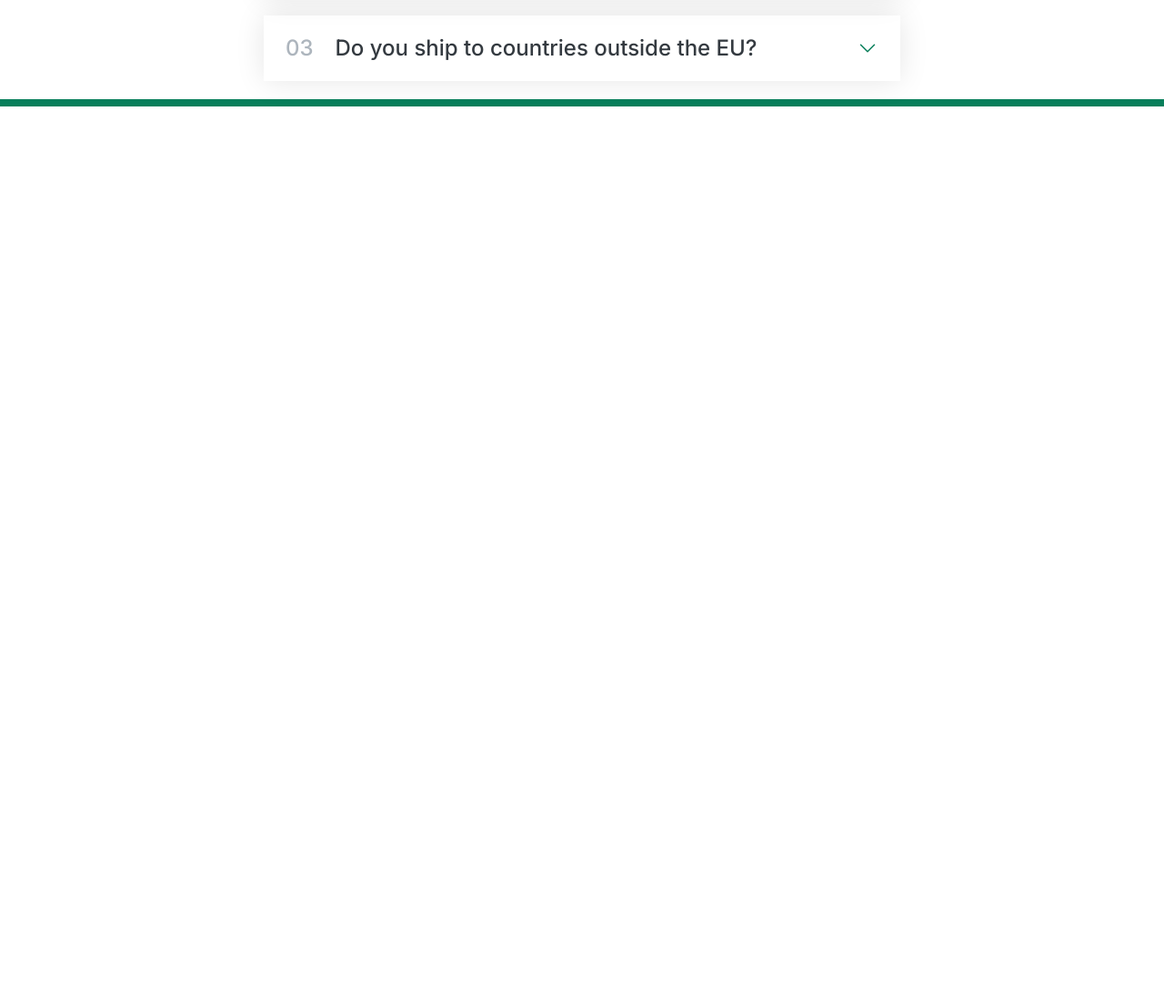
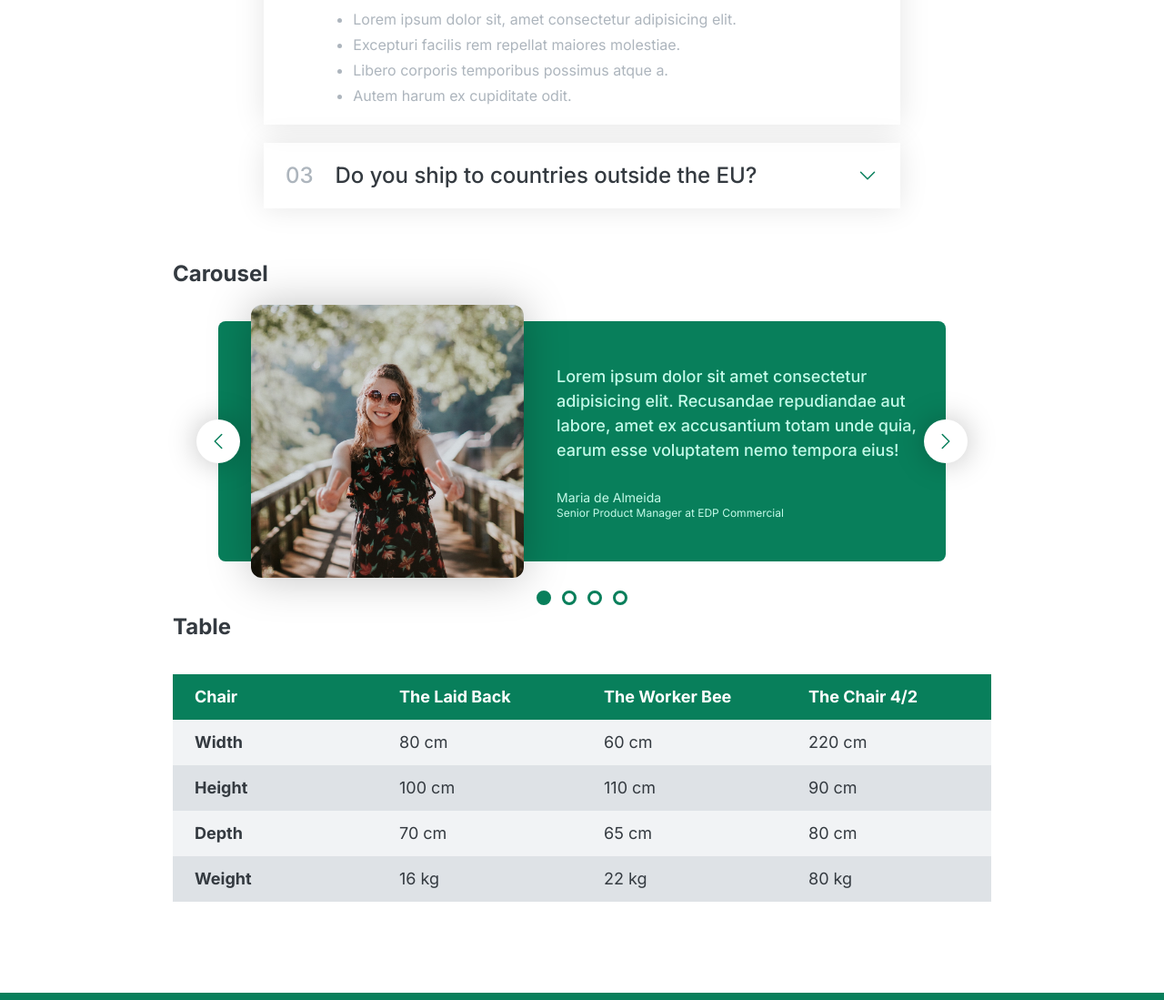
Before and after one commit to henningsadam/udemy-component-practice, a plain HTML site: page index.html in a window 1280 px wide. Shown: the part 547-1646 px from the top of the page at 91% size. Before the commit the page ends 800 px from the top, so only its background shows below. Drawn offline with Linux system fonts and the light colour scheme.

Commit message:
added a bunch of things...

```diff
--- a/index.html
+++ b/index.html
@@ -129,6 +129,112 @@
           </div>
         </div>
       </section>
+      <section>
+        <header class="component-header">
+          <h2>Carousel</h2>
+        </header>
+        <div class="component-container">
+          <div class="carousel">
+            <img
+              src="./maria.jpg"
+              alt="Girl with peace signs on a bridge"
+              class="carousel__img"
+            />
+            <blockquote class="carousel__content">
+              <p class="carousel__text">
+                Lorem ipsum dolor sit amet consectetur adipisicing elit.
+                Recusandae repudiandae aut labore, amet ex accusantium totam
+                unde quia, earum esse voluptatem nemo tempora eius!
+              </p>
+              <p class="carousel__subtext author">Maria de Almeida</p>
+              <p class="carousel__subtext job">
+                Senior Product Manager at EDP Commercial
+              </p>
+            </blockquote>
+            <button class="btn btn--left">
+              <svg
+                xmlns="http://www.w3.org/2000/svg"
+                fill="none"
+                viewBox="0 0 24 24"
+                stroke-width="1.5"
+                stroke="currentColor"
+                class="btn-icon"
+              >
+                <path
+                  stroke-linecap="round"
+                  stroke-linejoin="round"
+                  d="M15.75 19.5L8.25 12l7.5-7.5"
+                />
+              </svg>
+            </button>
+            <button class="btn btn--right">
+              <svg
+                xmlns="http://www.w3.org/2000/svg"
+                fill="none"
+                viewBox="0 0 24 24"
+                stroke-width="1.5"
+                stroke="currentColor"
+                class="btn-icon"
+              >
+                <path
+                  stroke-linecap="round"
+                  stroke-linejoin="round"
+                  d="M8.25 4.5l7.5 7.5-7.5 7.5"
+                />
+              </svg>
+            </button>
+            <div class="dots">
+              <button class="dot active"></button>
+              <button class="dot"></button>
+              <button class="dot"></button>
+              <button class="dot"></button>
+            </div>
+          </div>
+        </div>
+      </section>
+      <section>
+        <header class="component-header">
+          <h2>Table</h2>
+        </header>
+        <div>
+          <table class="table">
+            <thead>
+              <tr>
+                <th>Chair</th>
+                <th>The Laid Back</th>
+                <th>The Worker Bee</th>
+                <th>The Chair 4/2</th>
+              </tr>
+            </thead>
+            <tbody>
+              <tr>
+                <th>Width</th>
+                <td>80 cm</td>
+                <td>60 cm</td>
+                <td>220 cm</td>
+              </tr>
+              <tr>
+                <th>Height</th>
+                <td>100 cm</td>
+                <td>110 cm</td>
+                <td>90 cm</td>
+              </tr>
+              <tr>
+                <th>Depth</th>
+                <td>70 cm</td>
+                <td>65 cm</td>
+                <td>80 cm</td>
+              </tr>
+              <tr>
+                <th>Weight</th>
+                <td>16 kg</td>
+                <td>22 kg</td>
+                <td>80 kg</td>
+              </tr>
+            </tbody>
+          </table>
+        </div>
+      </section>
     </main>
   </body>
 </html>
--- a/style.css
+++ b/style.css
@@ -15,6 +15,19 @@ GREY COLOR: #343a40
   --main-color: #087f5b;
   --grey-color: #343a40;
   --light-grey-color: #adb5bd;
+  --light-main-color: #c3fae8;
+
+  /* Grey Color Pallette */
+  --clr-grey-000: #f8f9fa;
+  --clr-grey-100: #f1f3f5;
+  --clr-grey-200: #e9ecef;
+  --clr-grey-300: #dee2e6;
+  --clr-grey-400: #ced4da;
+  --clr-grey-500: #adb5bd; /* Light Grey Color */
+  --clr-grey-600: #868e96;
+  --clr-grey-700: #495057;
+  --clr-grey-800: #343a40; /* Main Grey Color */
+  --clr-grey-900: #212529;
 }
 
 * {
@@ -37,13 +50,13 @@ body {
 .container {
   display: flex;
   flex-direction: column;
-  gap: 20px;
+  gap: 60px;
   max-width: 900px;
-  margin: 20px auto;
+  margin: 100px auto;
 }
 
 .component-header {
-  margin-bottom: 20px;
+  margin-bottom: 40px;
 }
 
 .component-container {
@@ -88,7 +101,8 @@ body {
   color: var(--light-grey-color);
 }
 
-.expanded .accordian-item__number, .expanded .accordian-item__title {
+.expanded .accordian-item__number,
+.expanded .accordian-item__title {
   color: var(--main-color);
   font-size: 24px;
   font-weight: 500;
@@ -121,3 +135,143 @@ body {
 .expanded .accordian-item__content {
   display: block;
 }
+
+/* CAROUSEL */
+.carousel {
+  background-color: var(--main-color);
+  width: 800px;
+  margin: 0px auto;
+  border-radius: 8px;
+  display: flex;
+  align-items: center;
+  gap: 86px;
+  padding: 32px 32px 32px 86px;
+  position: relative;
+}
+
+.carousel__img {
+  height: 200px;
+  border-radius: 8px;
+  display: inline-block;
+  scale: 1.5;
+  box-shadow: 0 0 32px rgba(0, 0, 0, 0.25);
+}
+
+.carousel__content {
+  color: var(--light-main-color);
+}
+
+.carousel__text {
+  font-size: 18px;
+  font-weight: 500;
+  line-height: 1.5;
+  margin-bottom: 32px;
+}
+
+.carousel__subtext.author {
+  font-size: 14px;
+  margin-bottom: 4px;
+}
+
+.carousel__subtext.job {
+  font-size: 12px;
+}
+
+.carousel .btn {
+  width: 48px;
+  height: 48px;
+  border-radius: 50%;
+  padding: 8px;
+  position: absolute;
+  border: none;
+  background-color: #fff;
+  box-shadow: 0 0 32px rgba(0, 0, 0, 0.25);
+  cursor: pointer;
+
+  display: flex;
+  align-items: center;
+  justify-content: center;
+}
+
+.carousel .btn:hover {
+  background-color: #eee;
+}
+
+.carousel .btn--left {
+  top: 50%;
+  left: 0;
+  transform: translate(-50%, -50%);
+}
+.carousel .btn--right {
+  top: 50%;
+  right: 0;
+  transform: translate(50%, -50%);
+}
+
+.btn-icon {
+  stroke: var(--main-color);
+  width: 24px;
+  height: 24px;
+}
+
+.carousel__icon {
+}
+
+.dots {
+  display: flex;
+  gap: 12px;
+  position: absolute;
+  bottom: 0px;
+  left: 50%;
+  transform: translate(-50%, 300%);
+}
+
+.dot {
+  background-color: #fff;
+  border: 3px solid var(--main-color);
+  height: 16px;
+  width: 16px;
+  border-radius: 50%;
+}
+
+.dot.active {
+  background-color: var(--main-color);
+}
+
+/* CAROUSEL */
+
+table {
+  display: grid;
+  grid-template: auto / 1fr;
+  border-collapse: collapse;
+  font-size: 18px;
+}
+
+thead {
+  background-color: var(--main-color);
+  color: white;
+}
+
+tr {
+  display: grid;
+  grid-template: auto / repeat(4, 1fr);
+}
+
+tbody > tr:nth-child(odd) {
+  background-color: var(--clr-grey-100);
+}
+
+tbody > tr:nth-child(even) {
+  background-color: var(--clr-grey-300);
+}
+
+th,
+td {
+  display: flex;
+  justify-content: start;
+  padding: 16px 24px;
+}
+
+th {
+  font-weight: 700;
+}
```
